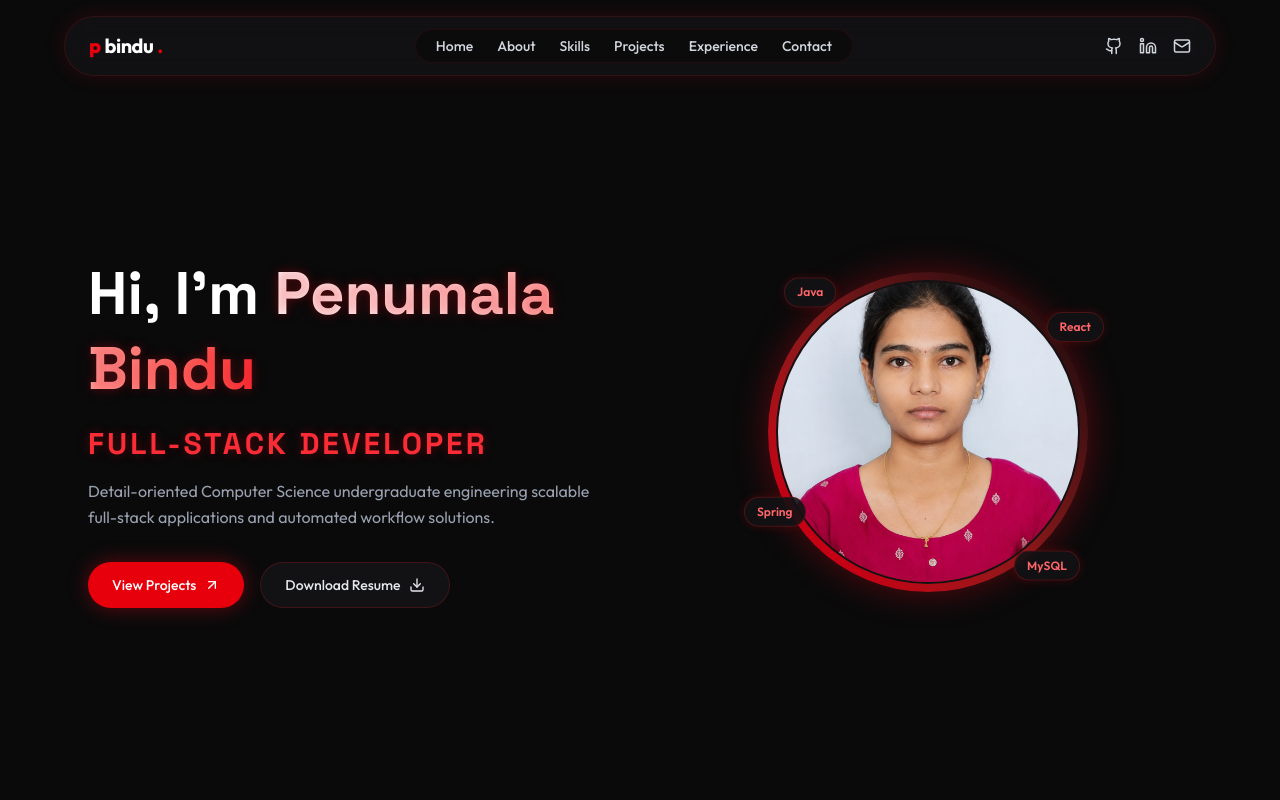
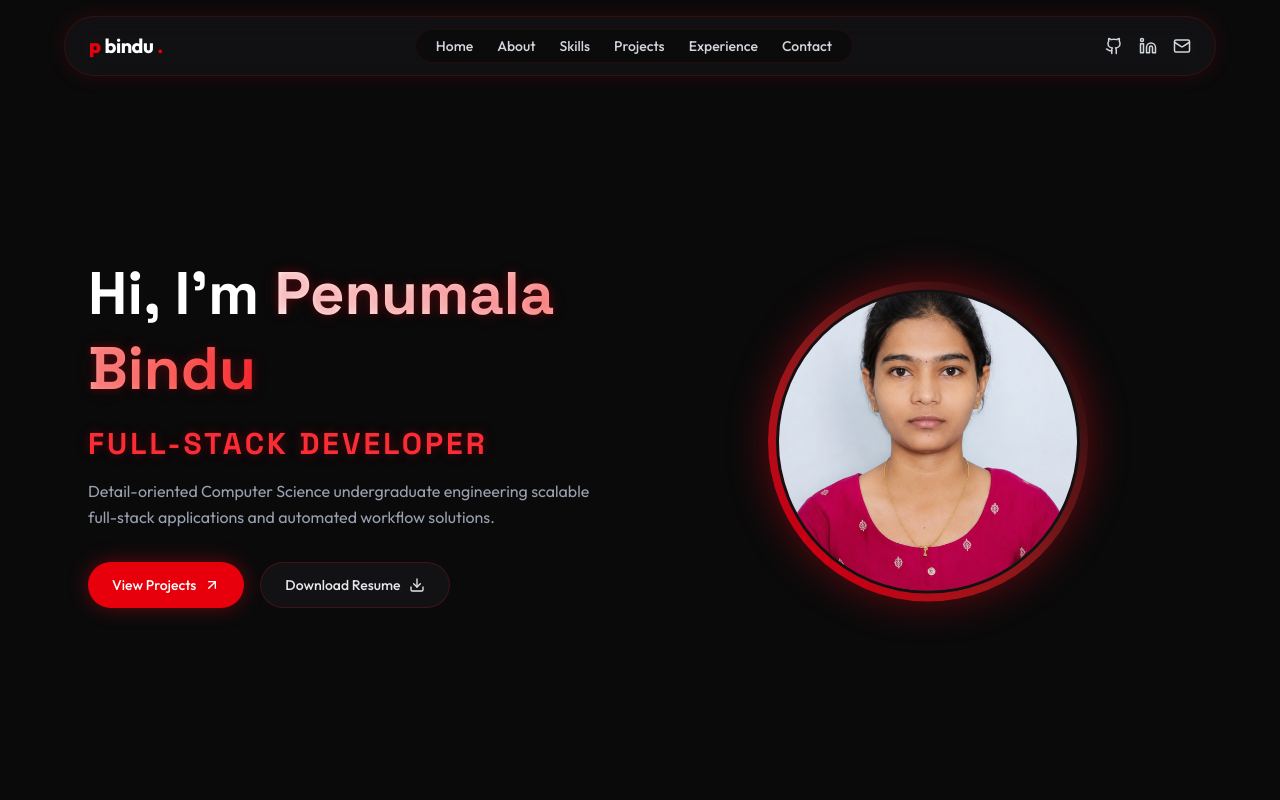
Before and after one commit to Bindu7729/portfolio, a React (Vite) app: page / in a window 1280 px wide. Shown: the top 800 px of the page. Built offline with nearby package versions, Linux system fonts and the light colour scheme.

Commit message:
feat: make hero photo draggable and remove floating skills

```diff
--- a/src/components/Hero.tsx
+++ b/src/components/Hero.tsx
@@ -4,13 +4,6 @@ import { personalInfo } from '../data/portfolioData';
 import profilePhoto from '../assets/passport size photo.png';
 
 export const Hero = () => {
-  const floatingSkills = [
-    { name: 'Java', pos: 'top-2 left-4' },
-    { name: 'React', pos: 'top-10 -right-4' },
-    { name: 'Spring', pos: 'bottom-16 -left-6' },
-    { name: 'MySQL', pos: 'bottom-2 right-2' },
-  ];
-
   return (
     <section id="home" className="min-h-screen pt-32 pb-16 flex items-center justify-center px-6 max-w-6xl mx-auto">
       <div className="grid grid-cols-1 md:grid-cols-2 gap-12 items-center w-full">
@@ -53,24 +46,25 @@ export const Hero = () => {
           transition={{ duration: 0.6 }}
           className="relative flex justify-center items-center"
         >
-          <div className="relative w-64 h-64 sm:w-80 sm:h-80 rounded-full p-2 bg-gradient-to-tr from-red-600 via-red-900 to-transparent flex items-center justify-center shadow-[0_0_35px_rgba(229,9,20,0.35)]">
+          <motion.div
+            drag
+            dragConstraints={{ left: -30, right: 30, top: -30, bottom: 30 }}
+            dragElastic={0.2}
+            whileHover={{ scale: 1.05 }}
+            whileDrag={{ scale: 1.1, cursor: "grabbing" }}
+            animate={{ y: [-12, 12, -12], rotate: [-2, 2, -2] }}
+            transition={{
+              y: { duration: 4, repeat: Infinity, ease: "easeInOut" },
+              rotate: { duration: 5, repeat: Infinity, ease: "easeInOut" }
+            }}
+            className="relative w-64 h-64 sm:w-80 sm:h-80 rounded-full p-2 bg-gradient-to-tr from-red-600 via-red-900 to-transparent flex items-center justify-center shadow-[0_0_40px_rgba(229,9,20,0.4)] cursor-grab z-10"
+          >
             <img
               src={profilePhoto}
               alt={personalInfo.name}
-              className="w-full h-full object-cover rounded-full border-2 border-[#121215]"
+              className="w-full h-full object-cover rounded-full border-[3px] border-[#121215] pointer-events-none"
             />
-
-            {floatingSkills.map((sk, idx) => (
-              <motion.div
-                key={sk.name}
-                animate={{ y: [0, -6, 0] }}
-                transition={{ duration: 3, repeat: Infinity, delay: idx * 0.5 }}
-                className={`absolute ${sk.pos} bg-[#121215]/90 text-xs text-red-400 font-semibold px-3 py-1.5 rounded-full border border-red-900/50 shadow-[0_0_10px_rgba(229,9,20,0.2)]`}
-              >
-                {sk.name}
-              </motion.div>
-            ))}
-          </div>
+          </motion.div>
         </motion.div>
       </div>
     </section>
```
